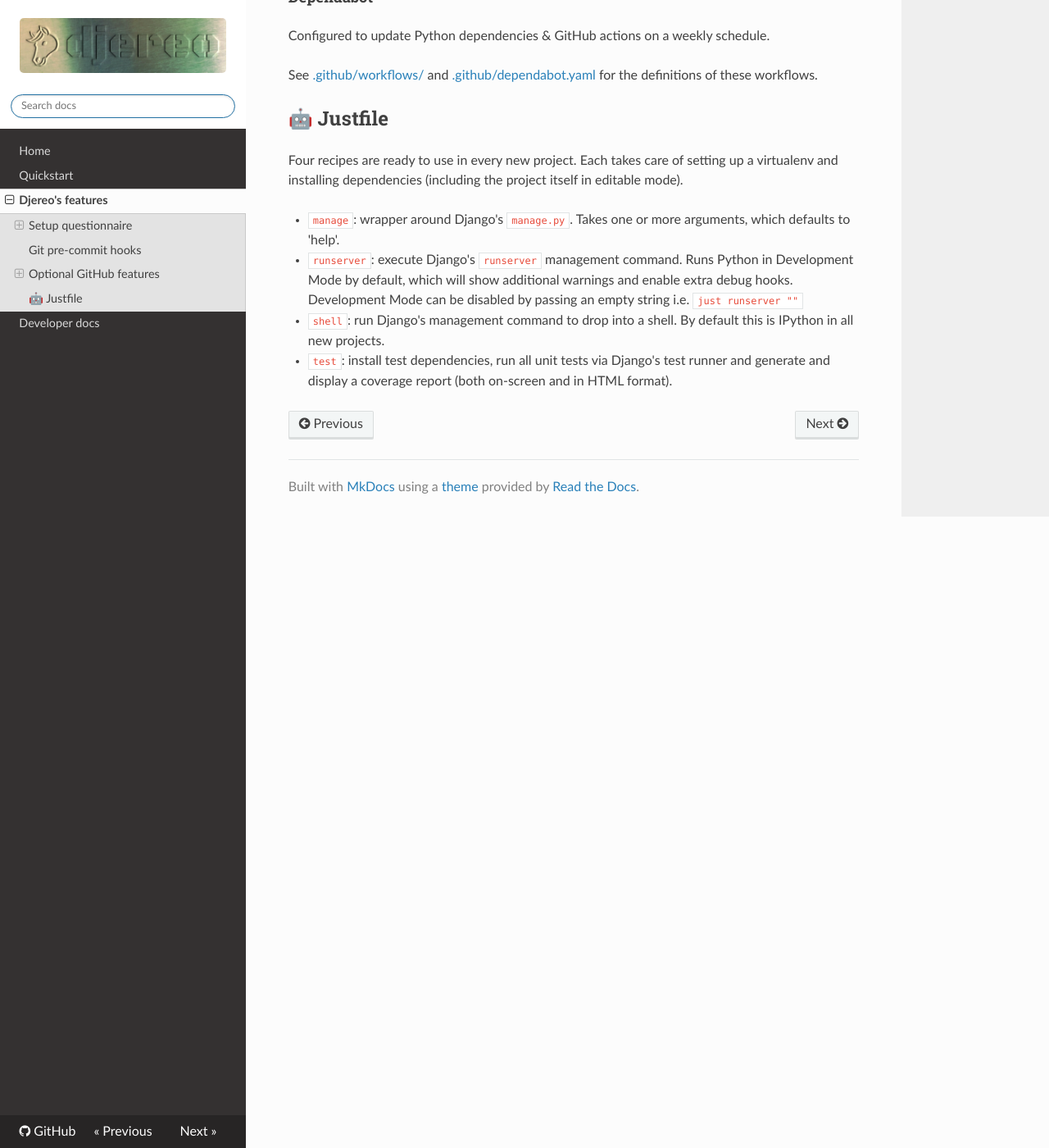
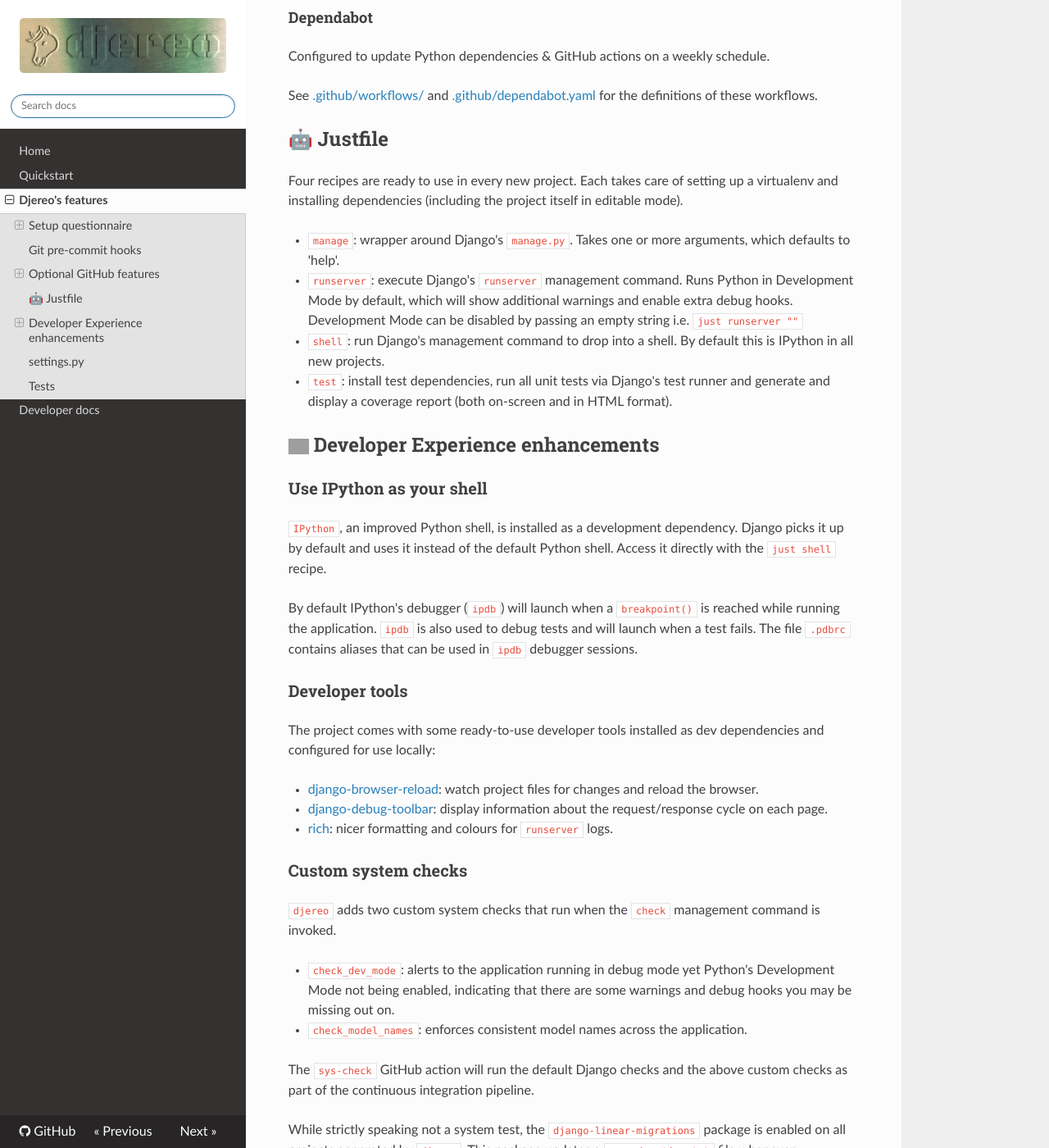
Before and after one commit to albertomh/djereo, an MkDocs documentation site: the page built from docs/src/featurelist.md, in a window 1280 px wide and 1400 px high, scrolled down 2627 px. Shown: the whole window at 82% size. Built offline with MkDocs 1.6.1, drawn with Linux system fonts in a browser that asks for light colours; nearby versions of some CDN libraries; some of the changed text lies outside the part shown; grey boxes are pictures that could not be loaded.

Commit message:
docs: features implemented from BYDDX in mkdocs (#53)
* docs: features implemented from BYDDX

* docs: how to serve mkdocs locally

````diff
--- a/docs/src/featurelist.md
+++ b/docs/src/featurelist.md
@@ -9,7 +9,7 @@
 
 This page documents the features of a Django project as generated by `djereo`.
 
-## <img src="https://simpleicons.org/icons/ticktick.svg" width="20" alt="Checkmark icon"> Setup questionnaire
+## <img src="https://simpleicons.org/icons/ticktick.svg" width="25" alt="Checkmark icon"> Setup questionnaire
 
 [copier.yaml](https://github.com/albertomh/djereo/blob/main/copier.yaml){target=\"_blank"}
 defines the questionnaire that `copier` will use to prompt the user when setting up a new
@@ -53,7 +53,7 @@
 See [https://semver.org/](https://semver.org/){target=\"_blank"} for more information.
 
 <!-- markdownlint-disable MD013 line-length -->
-## <img src="https://simpleicons.org/icons/precommit.svg" width="20" alt="pre-commit logo"> Git pre-commit hooks
+## <img src="https://simpleicons.org/icons/precommit.svg" width="25" alt="pre-commit logo"> Git pre-commit hooks
 <!-- markdownlint-enable MD013 line-length -->
 
 Every new project comes with a set of sensible [pre-commit](https://pre-commit.com/){target=\"_blank"}
@@ -63,7 +63,8 @@
 - Common core hooks such as `check-merge-conflict` or `end-of-file-fixer`.
 - `mypy` to perform static type checks on Python code.
 - `asottile/pyupgrade` to convert syntax when the version of Python is upgraded.
-- `astral-sh/ruff-pre-commit` to lint & format Python code at lightspeed with Ruff.
+- `astral-sh/ruff-pre-commit` to lint & format Python code at lightspeed with Ruff. Check
+  the `tool.ruff.lint` table in `pyproject.toml` for a full list of rules and options.
 - `DavidAnson/markdownlint-cli2` to lint markdown files with rules configured in [.markdownlint-cli2.yaml](https://github.com/albertomh/djereo/blob/main/template/.markdownlint-cli2.yaml){target=\"_blank"}.
 - `biomejs/pre-commit` to lint & format frontend code (JS, TS, CSS) following config in [biome.jsonc](https://github.com/albertomh/djereo/blob/main/template/biome.jsonc){target=\"_blank"}.
 - `adamchainz/djade-pre-commit` to format Django templates.
@@ -71,7 +72,7 @@
 - `alessandrojcm/commitlint-pre-commit-hook` to enforce [Conventional Commits](https://www.conventionalcommits.org/en/v1.0.0/){target=\"_blank"}.
 
 <!-- markdownlint-disable MD013 line-length -->
-## <img src="https://simpleicons.org/icons/github.svg" width="20" alt="GitHub logo"> Optional GitHub features
+## <img src="https://simpleicons.org/icons/github.svg" width="25" alt="GitHub logo"> Optional GitHub features
 <!-- markdownlint-enable MD013 line-length -->
 
 As part of the setup questionnaire users are asked whether the project they are creating
@@ -137,3 +138,105 @@
   in all new projects.
 - `test`: install test dependencies, run all unit tests via Django's test runner and
   generate and display a coverage report (both on-screen and in HTML format).
+
+<!-- markdownlint-disable MD013 line-length -->
+## <img src="https://simpleicons.org/icons/gnubash.svg" width="25" alt="GNU Bash logo"> Developer Experience enhancements
+<!-- markdownlint-enable MD013 line-length -->
+
+### Use IPython as your shell
+
+`IPython`, an improved Python shell, is installed as a development dependency. Django picks
+it up by default and uses it instead of the default Python shell. Access it directly with
+the `just shell` recipe.
+
+By default IPython's debugger (`ipdb`) will launch when a `breakpoint()` is reached while
+running the application.
+`ipdb` is also used to debug tests and will launch when a test fails. The file `.pdbrc`
+contains aliases that can be used in `ipdb` debugger sessions.
+
+### Developer tools
+
+The project comes with some ready-to-use developer tools installed as dev dependencies and
+configured for use locally:
+
+- [django-browser-reload](https://pypi.org/project/django-browser-reload/){target=\"_blank"}:
+  watch project files for changes and reload the browser.
+- [django-debug-toolbar](https://pypi.org/project/django-debug-toolbar/){target=\"_blank"}:
+  display information about the request/response cycle on each page.
+- [rich](https://pypi.org/project/rich/){target=\"_blank"}: nicer formatting and colours
+  for `runserver` logs.
+
+### Custom system checks
+
+`djereo` adds two custom system checks that run when the `check` management command is
+invoked.
+
+- `check_dev_mode`: alerts to the application running in debug mode yet Python's Development
+  Mode not being enabled, indicating that there are some warnings and debug hooks you may
+  be missing out on.
+- `check_model_names`: enforces consistent model names across the application.
+
+The `sys-check` GitHub action will run the default Django checks and the above custom
+checks as part of the continuous integration pipeline.
+
+While strictly speaking not a system test, the `django-linear-migrations` package is enabled
+on all projects generated by `djereo`. This package updates a `max_migration.txt` file
+whenever `makemigrations` runs, triggering a merge conflict if there is an attempt to apply
+a non-linear migration history.
+
+### Use project metadata in the Django app
+
+`{{project_name}}/__init__.py` exposes project metadata such as version and author information.
+To use it in a view:
+
+```python
+from django.http import HttpResponse
+
+from {{project_name}} import __version__
+
+
+def view(request):
+    return HttpResponse(f"on version v{__version__}")
+```
+
+<!-- markdownlint-disable MD013 line-length -->
+## <img src="https://simpleicons.org/icons/framework.svg" width="25" alt="cog logo"> settings.py
+<!-- markdownlint-enable MD013 line-length -->
+
+`settings.py` takes values for certain configuration options from environment variables,
+managed via the `environs` package. When no values are specified, it falls back to sensible
+defaults.
+
+`settings.py` is divided into five sections:
+
+- **Setup**
+  Settings such as determining whether the application is running under test conditions or
+  defining the `BASE_DIR`.
+- **Django Core Settings**
+  `INSTALLED_APPS` is defined by combining three lists containing apps according to their
+  provenance, `LOGGING` is configured to use `rich`.
+- **Django Contrib Settings**
+- **Third Party Settings**
+  Mainly for dev tools such as the debug toolbar and `django-version-checks`.
+- **Project Settings**
+
+The `tool.ruff.lint.flake8-tidy-imports.banned-api` table in `pyproject.toml` includes
+configuration to have the `ruff` pre-commit hook enforce a ban on importing the `settings`
+module directly. It suggests that you use `from django.conf import settings` instead as
+this is safer and avoids complications if `override_settings` is used in tests.
+
+<!-- markdownlint-disable MD013 line-length -->
+## <img src="https://simpleicons.org/icons/pytest.svg" width="25" alt="simple test tubes logo"> Tests
+<!-- markdownlint-enable MD013 line-length -->
+
+`djereo` projects come with all the tooling needed to get you writing tests quickly, as
+well as a couple of tests ready out-of-the-box.
+
+The `PendingMigrationsTests` class will fail if any model changes are not yet captured in
+a migration, with the aim of negating the possibility of a deployment attempt that fails
+due to missing migrations.
+
+The `test_checks` module tests the custom Django system checks added by `djereo`.
+
+To run these tests use the recipe `just test`, passing the same optional arguments you
+would when using `manage.py test` e.g. `just test package.module`.
````
Also changed, not shown: docs/src/develop.md (+9 -0 lines).
